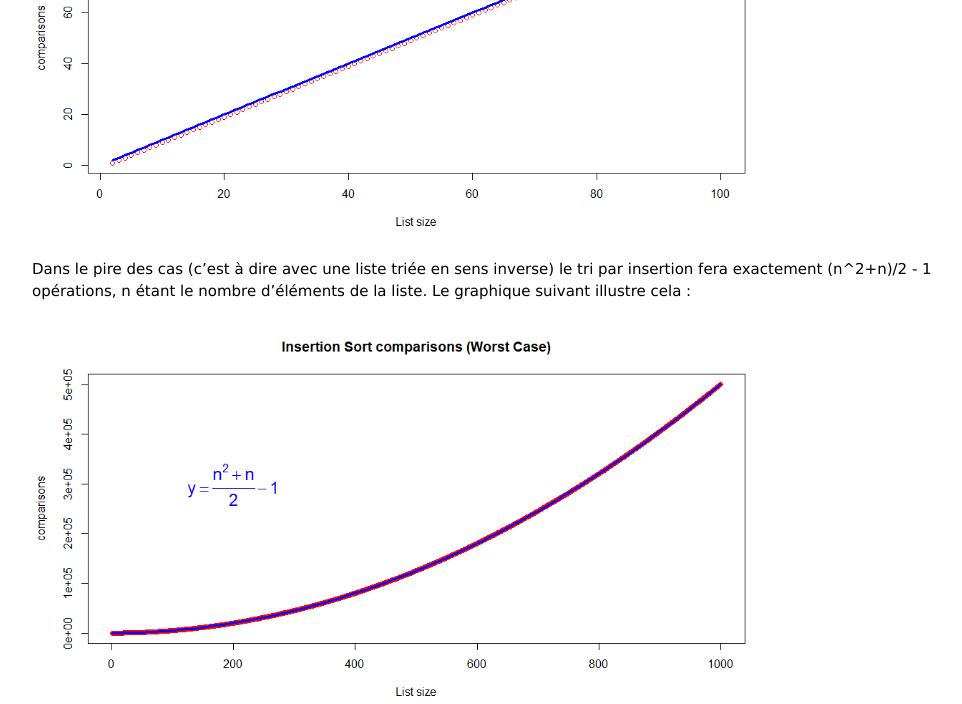
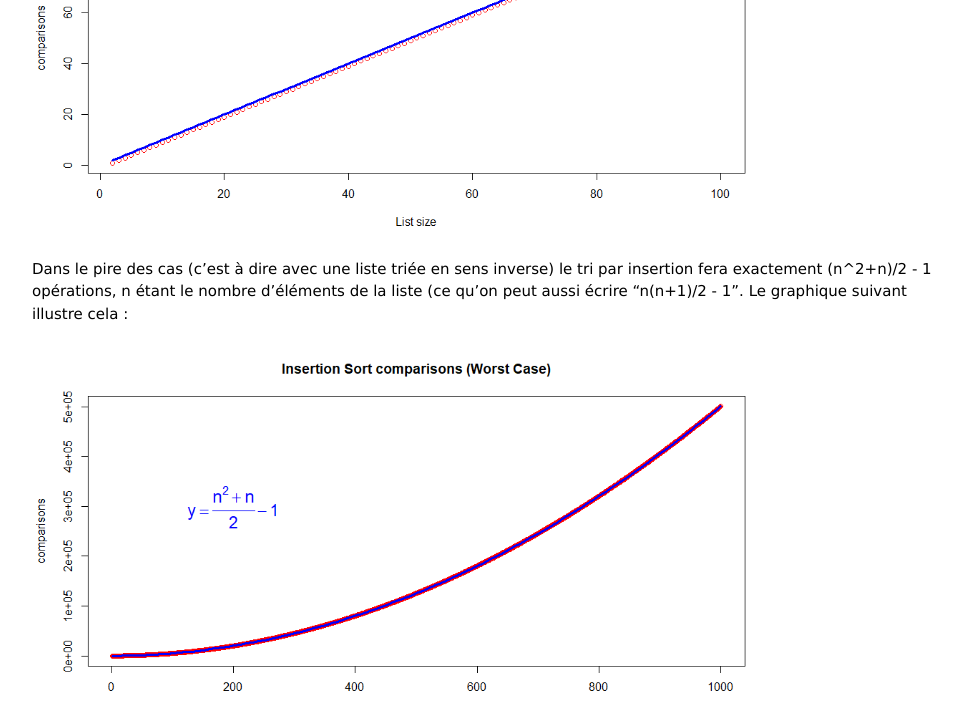
Before and after one commit to LWH-21/Algos, a Jekyll site: the page built from _posts/2022-02-03-insertionsort_fr.md, in a window 1280 px wide and 900 px high, scrolled down 1114 px, cut to the strip 0-704 px from the top of the window. Shown: the whole strip, without its empty margins (304-1266 px from the left). Built offline with Jekyll 4.4.1, drawn with Linux system fonts in a browser that asks for light colours; comment, search, counter and statistics services are not loaded.

Commit message:
Update 2022-02-03-insertionsort_fr.md

```diff
--- a/_posts/2022-02-03-insertionsort_fr.md
+++ b/_posts/2022-02-03-insertionsort_fr.md
@@ -161,7 +161,7 @@ Dans le meilleur des cas (c'est à dire avec une liste déjà triée), le tri pa
 
 <img src="{{ 'assets/img/sort/Insertion_sort_bestCase.png' | relative_url }}" alt="Nombre de comparaisons du tri par insertion dans le meilleur des cas" style="max-width: 80%;height: auto;"/>
 
-Dans le pire des cas (c'est à dire avec une liste triée en sens inverse) le tri par insertion fera exactement (n^2+n)/2 - 1 opérations, n étant le nombre d'éléments de la liste. Le graphique suivant illustre cela :
+Dans le pire des cas (c'est à dire avec une liste triée en sens inverse) le tri par insertion fera exactement (n^2+n)/2 - 1 opérations, n étant le nombre d'éléments de la liste (ce qu'on peut aussi écrire "n(n+1)/2 - 1". Le graphique suivant illustre cela :
 
 <img src="{{ 'assets/img/sort/Insertion_sort_worstCase.png' | relative_url }}" alt="Nombre de comparaisons du tri par insertion dans le pire des cas" style="max-width: 80%;height: auto;"/>
 
```
